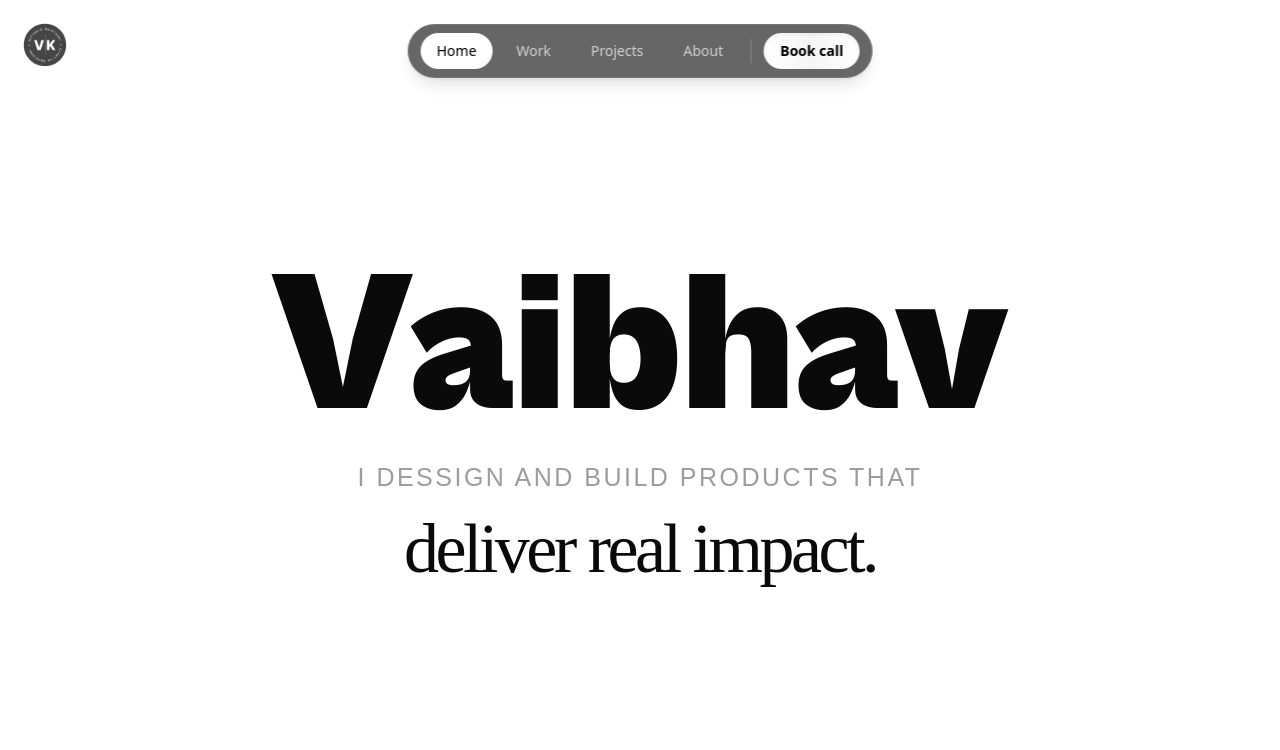
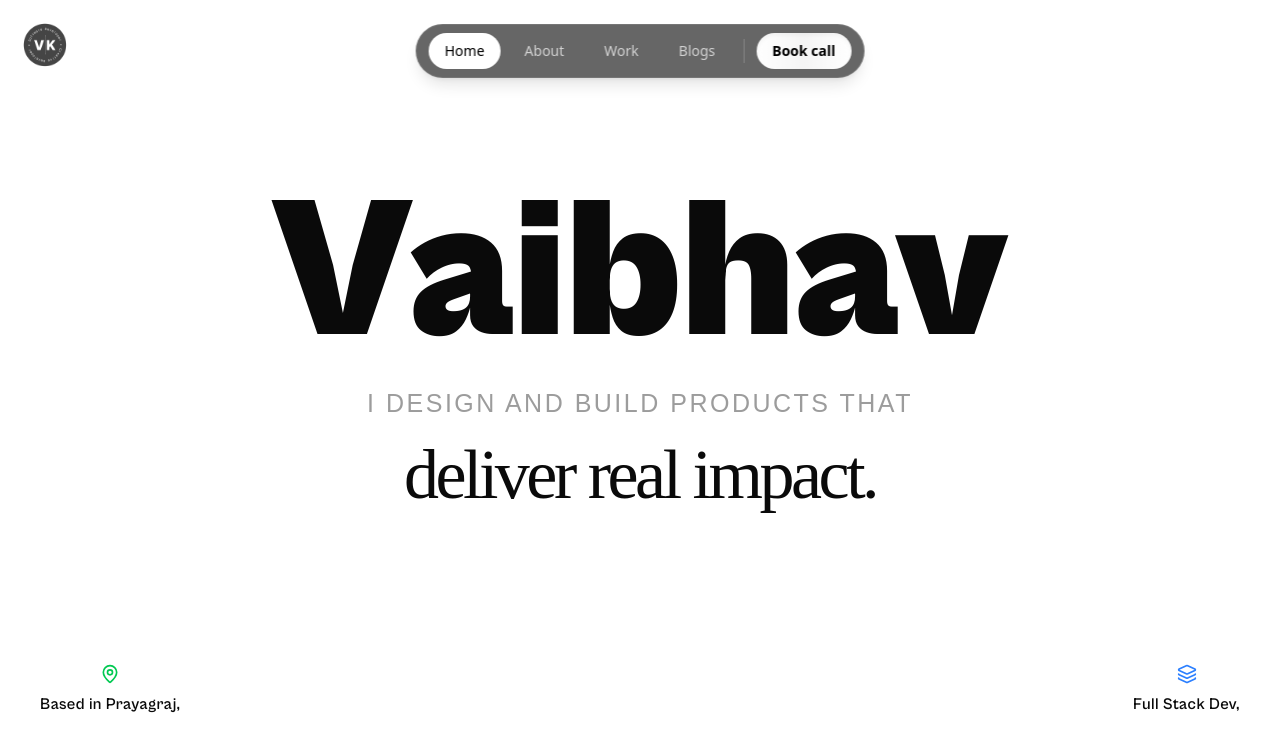
Before and after one commit to Vaibhav-kesarwani/portfolio2, a Next.js app: page / in a window 1280 px wide. Shown: the top 750 px of the page. Built offline with nearby package versions, Linux system fonts and the light colour scheme.

Commit message:
chore: make the hero cta card

```diff
--- a/components/hero/hero-text.tsx
+++ b/components/hero/hero-text.tsx
@@ -1,6 +1,10 @@
+import { Layers, MapPin } from "lucide-react";
+import HeroCtaCard from "../vaibhav-ui/hero-cta-card";
+
 export default function HeroText() {
   return (
-    <section className="flex flex-col items-center justify-center h-screen">
+    <section className="flex h-screen flex-col items-center px-6">
+      <div className="flex flex-col items-center justify-center flex-1">
         <div
           style={{
             fontFamily: "var(--font-cabinet)",
@@ -11,6 +15,7 @@ export default function HeroText() {
         >
           Vaibhav
         </div>
+
         <div
           style={{
             fontFamily: "sans-serif",
@@ -18,8 +23,9 @@ export default function HeroText() {
           }}
           className="uppercase -mt-10 tracking-widest font-normal opacity-40"
         >
-        i dessign and build products that
+          I design and build products that
         </div>
+
         <div
           style={{
             fontFamily: "cursive",
@@ -29,6 +35,22 @@ export default function HeroText() {
         >
           deliver real impact.
         </div>
+      </div>
+
+      <div className="mb-12 flex w-full justify-between">
+        <HeroCtaCard
+          icon={MapPin}
+          iconColor="text-green-500"
+          mainText="Based in Prayagraj,"
+          secondText="INDIA"
+        />
+        <HeroCtaCard
+          icon={Layers}
+          iconColor="text-blue-500"
+          mainText="Full Stack Dev,"
+          secondText="& Designer"
+        />
+      </div>
     </section>
   );
 }
--- a/components/navbar/navbar.tsx
+++ b/components/navbar/navbar.tsx
@@ -6,9 +6,9 @@ import { usePathname } from "next/navigation";
 
 const NAV_ITEMS = [
   { label: "Home", href: "/" },
+  { label: "About", href: "/about" },
   { label: "Work", href: "/work" },
-  { label: "Projects", href: "/projects" },
-  { label: "About", href: "/about" },
+  { label: "Blogs", href: "/blogs" },
 ];
 
 export default function Navbar() {
--- /dev/null
+++ b/components/vaibhav-ui/hero-cta-card.tsx
@@ -0,0 +1,30 @@
+import { LucideIcon } from "lucide-react";
+
+interface HeroCtaCardProps {
+  icon: LucideIcon;
+  iconColor?: string;
+  mainText: string;
+  secondText: string;
+}
+
+export default function HeroCtaCard({
+  icon,
+  iconColor = "text-white",
+  mainText,
+  secondText,
+}: HeroCtaCardProps) {
+  const Icon = icon;
+
+  return (
+    <div
+      style={{
+        fontFamily: "var(--font-cabinet)",
+      }}
+      className="flex flex-col items-center rounded-xl px-4 py-3 text-center tracking-wide"
+    >
+      <Icon className={`h-5 w-5 ${iconColor} mb-2`} />
+      <span className="text-base font-semibold">{mainText}</span>
+      <span className="text-base text-white/60">{secondText}</span>
+    </div>
+  );
+}
```
Lines whose indentation alone changed are shown as unchanged.
